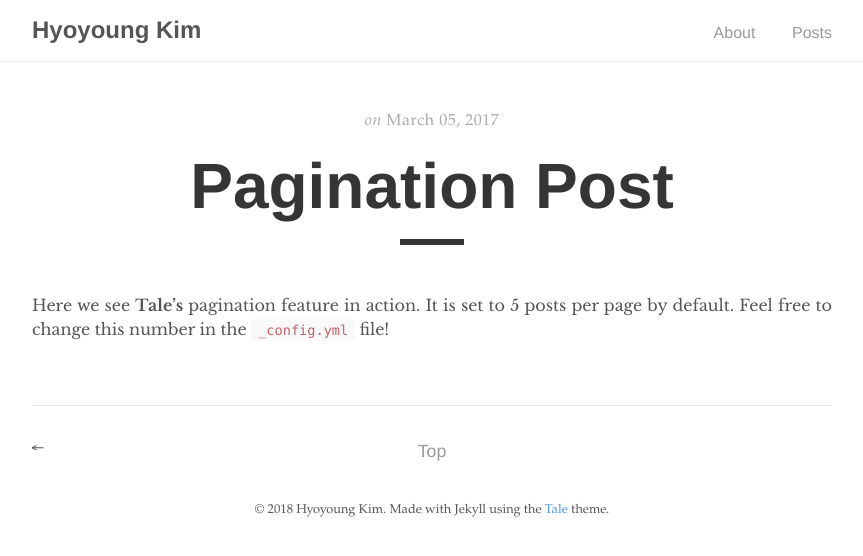
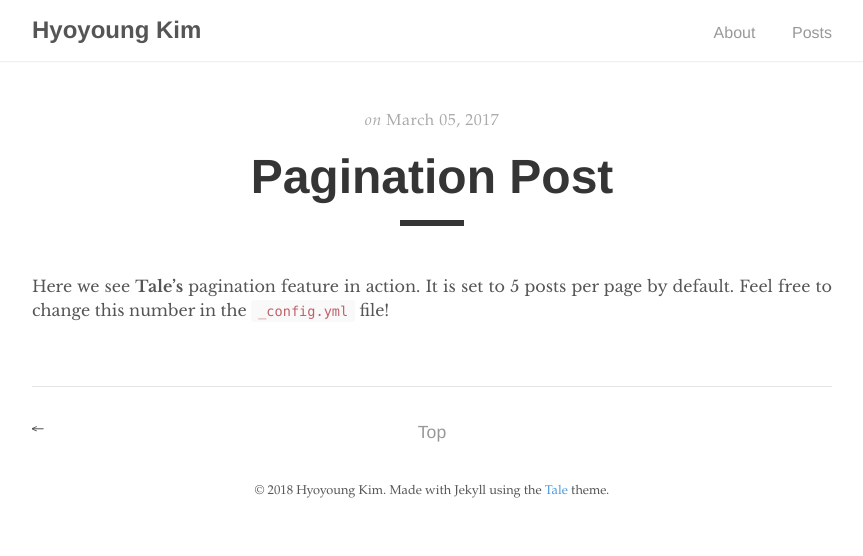
Before and after one commit to hyngkm/hyngkm.github.io, a Jekyll site: the page built from _posts/2017-03-05-pagination-post.md, in a window 1280 px wide. Shown: the top 556 px of the page, without its empty margins (208-1071 px from the left). Built offline with Jekyll 4.4.1, drawn with Linux system fonts in a browser that asks for light colours.

Commit message:
Update _post.scss

```diff
--- a/_sass/tale/_post.scss
+++ b/_sass/tale/_post.scss
@@ -15,7 +15,7 @@
   &-title {
     color: $default-shade;
     font-family: $sans-serif;
-    font-size: 4rem;
+    font-size: 3rem;
     margin: 1rem 0;
     text-align: center;
   }
```
